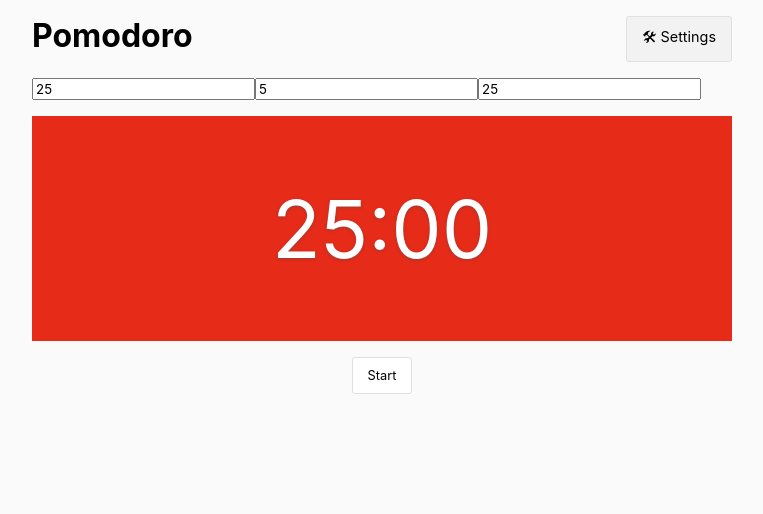
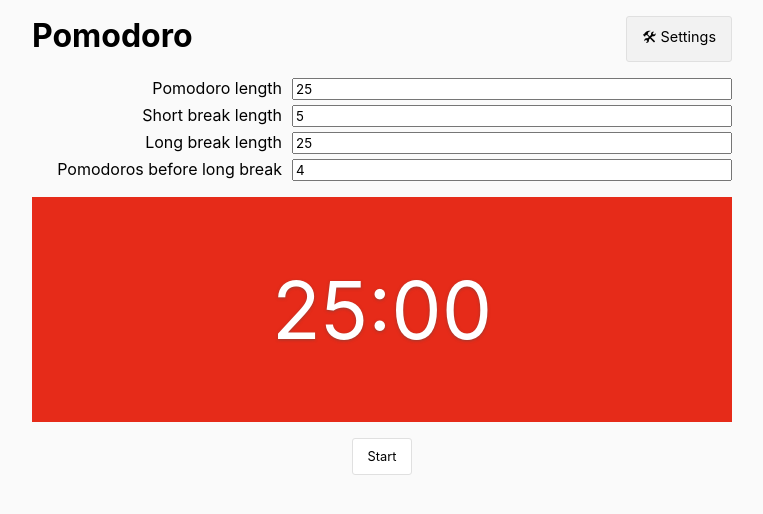
Before and after one commit to adriangoransson/pomodoro, a Vue app: page / in a window 1280 px wide. Both pictures are taken after a click on the button "🛠 Settings". Shown: the top 514 px of the page, without its empty margins (258-1021 px from the left). Built offline with nearby package versions, Linux system fonts and the light colour scheme.

Commit message:
Settings dialog

```diff
--- a/src/components/Settings.vue
+++ b/src/components/Settings.vue
@@ -1,9 +1,27 @@
 <template>
-  <div>
-    <input v-model="pomodoro" type="number" min="1" placeholder="Pomodoro (minutes)">
-    <input v-model="shortBreak" type="number" min="1" placeholder="Short break (minutes)">
-    <input v-model="longBreak" type="number" min="1" placeholder="Long break (minutes)">
-  </div>
+  <form @submit.prevent="hide">
+
+    <div class="form-field">
+      <label for="pomodoro-length">Pomodoro length</label>
+      <input v-model="pomodoro" id="pomodoro-length" type="number" min="1" placeholder="minutes">
+    </div>
+
+    <div class="form-field">
+      <label for="short-break">Short break length</label>
+      <input v-model="shortBreak" id="short-break" type="number" min="1" placeholder="minutes">
+    </div>
+
+    <div class="form-field">
+      <label for="long-break">Long break length</label>
+      <input v-model="longBreak" id="long-break" type="number" min="1" placeholder="minutes">
+    </div>
+
+    <div class="form-field">
+      <label for="pomodoro-before-break">Pomodoros before long break</label>
+      <input v-model="pomodorosBeforeBreak" id="pomodoro-before-break" type="number" min="1">
+    </div>
+
+  </form>
 </template>
 
 <script>
@@ -12,6 +30,8 @@ import {
   SET_LONG_BREAK,
   SET_POMODORO,
   SET_DURATION,
+  SHOW_SETTINGS,
+  SET_POMODOROS,
 } from '@/vuex-constants';
 
 const validMinutes = minutes => minutes < 1;
@@ -67,6 +87,40 @@ export default {
         this.$store.commit(SET_LONG_BREAK, seconds);
       },
     },
+
+    pomodorosBeforeBreak: {
+      get() {
+        return this.$store.state.pomodoBeforeLongBreak;
+      },
+      set(val) {
+        this.$store.commit(SET_POMODOROS, val);
+      },
+    },
+  },
+
+  methods: {
+    hide() {
+      this.$store.commit(SHOW_SETTINGS, false);
+    },
   },
 };
 </script>
+
+<style scoped>
+  .form-field {
+    margin-top: 5px;
+    display: flex;
+    align-items: flex-start;
+  }
+
+  .form-field label {
+    flex: 1 0 150px;
+    max-width: 250px;
+    text-align: right;
+    margin-right: 10px;
+  }
+
+  .form-field input {
+    flex: 1 0 100px;
+  }
+</style>
--- a/src/store.js
+++ b/src/store.js
@@ -20,6 +20,7 @@ import {
   LONG_BREAK,
   SET_STARTED,
   SHOW_SETTINGS,
+  SET_POMODOROS,
 } from './vuex-constants';
 
 const tickingSound = new Audio('/ticking.wav');
@@ -136,6 +137,10 @@ export default new Vuex.Store({
     [SHOW_SETTINGS](state, value) {
       state.showSettings = value;
     },
+
+    [SET_POMODOROS](state, value) {
+      state.pomodoBeforeLongBreak = value;
+    },
   },
 
   actions: {
--- a/src/vuex-constants.js
+++ b/src/vuex-constants.js
@@ -22,3 +22,4 @@ export const PLAY_AUDIO = 'PLAY_AUDIO';
 
 export const SET_STARTED = 'SET_STARTED';
 export const SHOW_SETTINGS = 'SHOW_SETTINGS';
+export const SET_POMODOROS = 'SET_POMODOROS';
```
